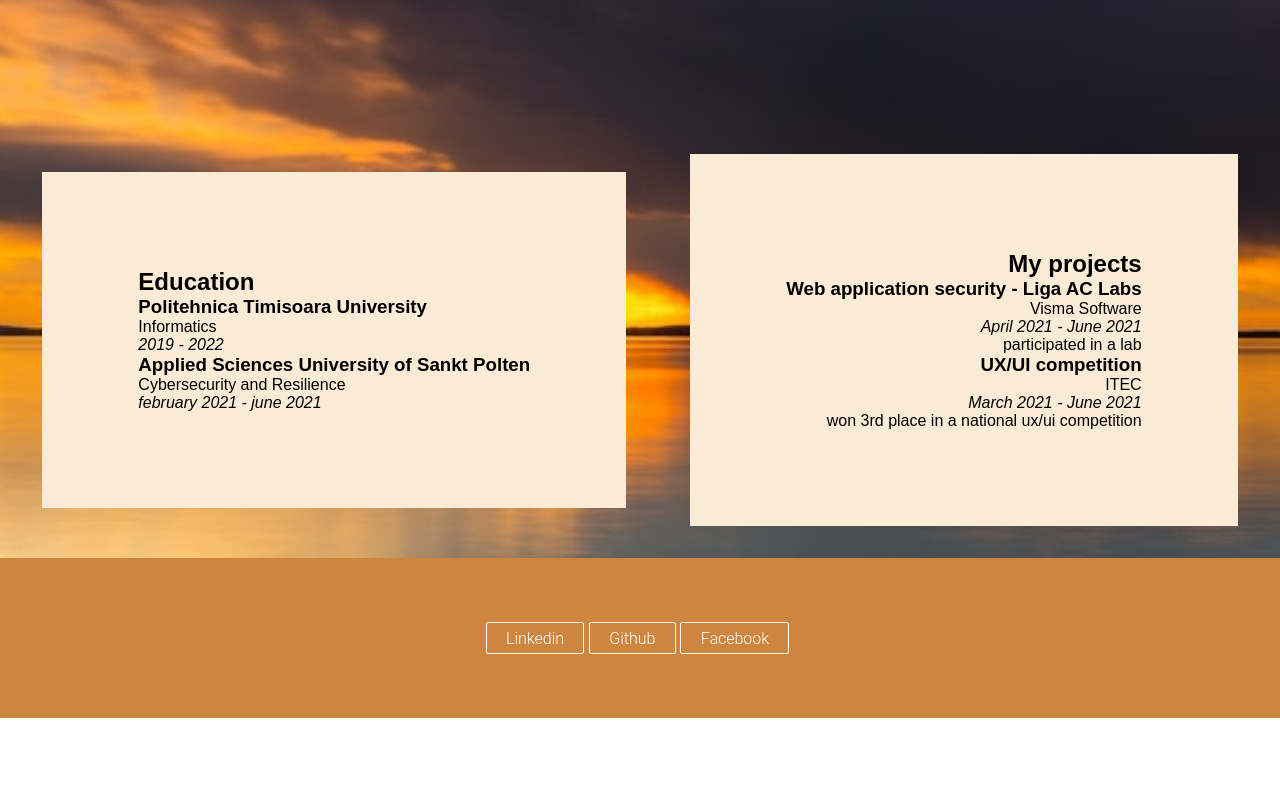
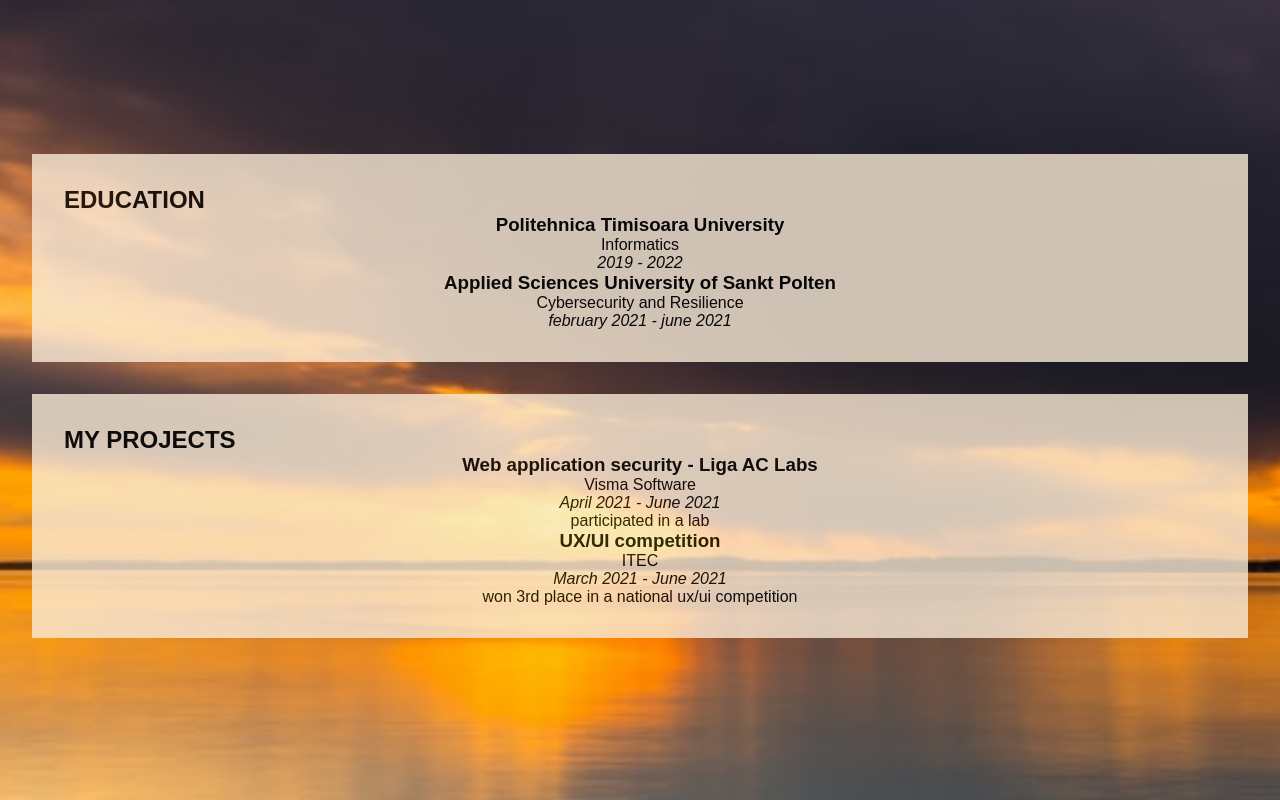
Before and after one commit to undcybele/react-portfolio, a React (Create React App) app: page / in a window 1280 px wide. Shown: the part 760-1560 px from the top of the page. Before the commit the page ends 1478 px from the top, so only its background shows below. Built offline with nearby package versions, Linux system fonts and the light colour scheme.

Commit message:
improved css

```diff
--- a/src/components/Footer/Footer.css
+++ b/src/components/Footer/Footer.css
@@ -4,4 +4,6 @@ footer {
   align-items: center;
   min-height: 10em;
   background-color: peru;
+  opacity: 80%;
+  margin-top: 5em;
 }
--- a/src/components/Resume/Resume.css
+++ b/src/components/Resume/Resume.css
@@ -1,17 +1,15 @@
 .resume {
-  display: flex;
-  justify-content: center;
-  align-items: center;
+  height: 80vh;
+  width: 100vw;
 }
 .education,
 .projects {
   background-color: antiquewhite;
+  opacity: 80%;
   padding: 2em;
   margin: 2em;
 }
-.education {
+.title h1 {
   text-align: left;
+  text-transform: uppercase;
 }
-.projects {
-  text-align: right;
-}
--- a/src/components/Resume/Resume.js
+++ b/src/components/Resume/Resume.js
@@ -6,7 +6,7 @@ class Resume extends Component {
     return (
       <div className="resume">
         <section className="education">
-          <div className="row education">
+          <div className="title">
             <h1>
               <span>Education</span>
             </h1>
@@ -28,7 +28,7 @@ class Resume extends Component {
         </section>
 
         <section className="projects">
-          <div className="row projects">
+          <div className="title">
             <h1>
               <span>My projects</span>
             </h1>
```
